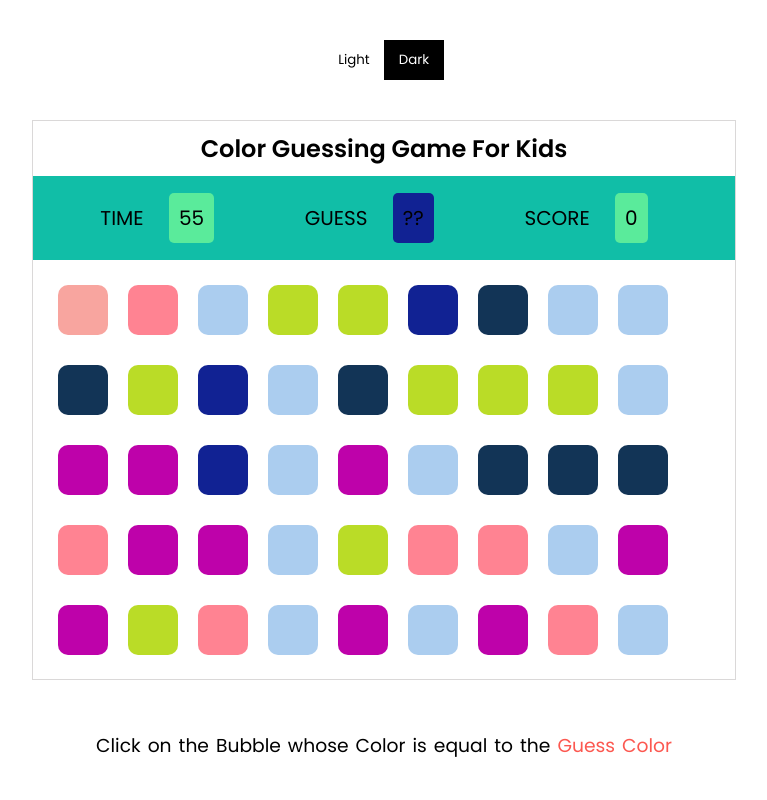
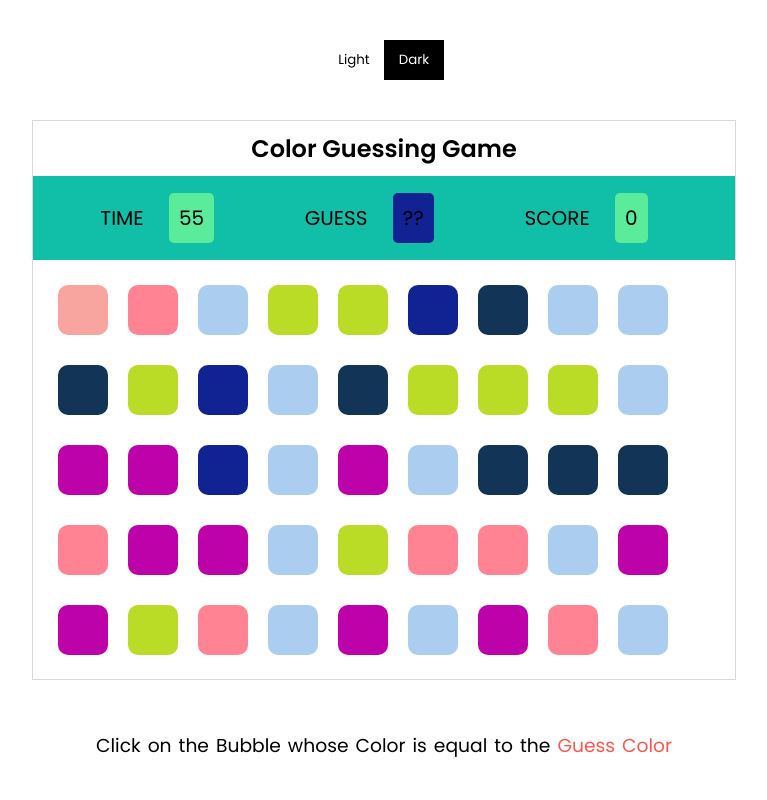
Before and after one commit to Nov3mR/colorGuesser, a plain HTML site: page index.html in a window 1280 px wide. Shown: the whole page, without its empty margins (256-1023 px from the left). Drawn offline with Linux system fonts and the light colour scheme.

Commit message:
deleted stuff

```diff
--- a/index.html
+++ b/index.html
@@ -18,7 +18,7 @@
         </div>
         <h3> Click on the Bubble whose Color is equal to the <span> Guess Color</span></h3>
         <div id="game">
-        <h2 class="heading">Color Guessing Game For Kids</h2>
+        <h2 class="heading">Color Guessing Game</h2>
 
             <div id="panel">
                  <div class="label">
```
